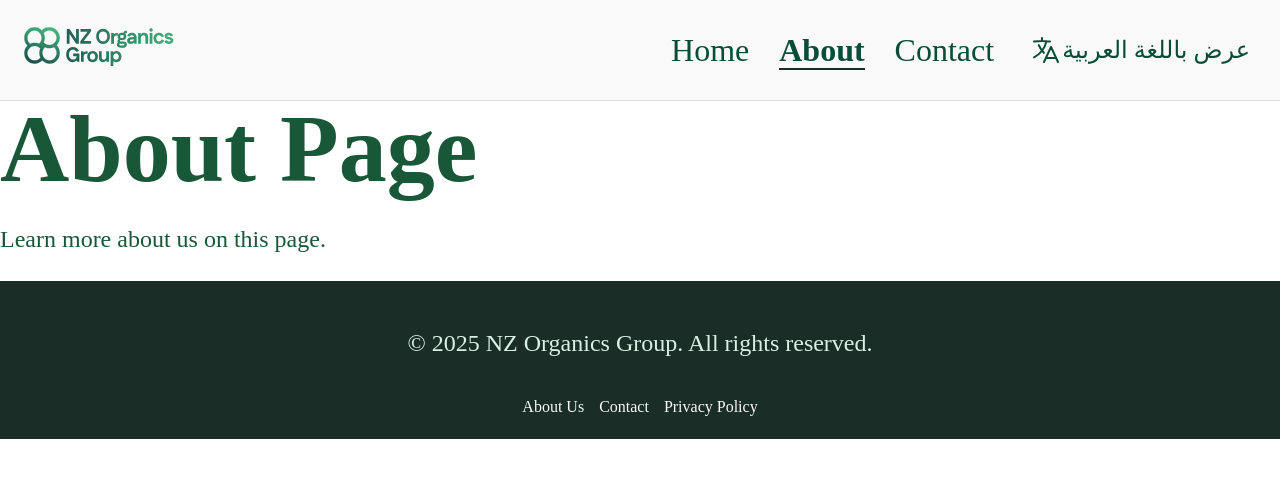
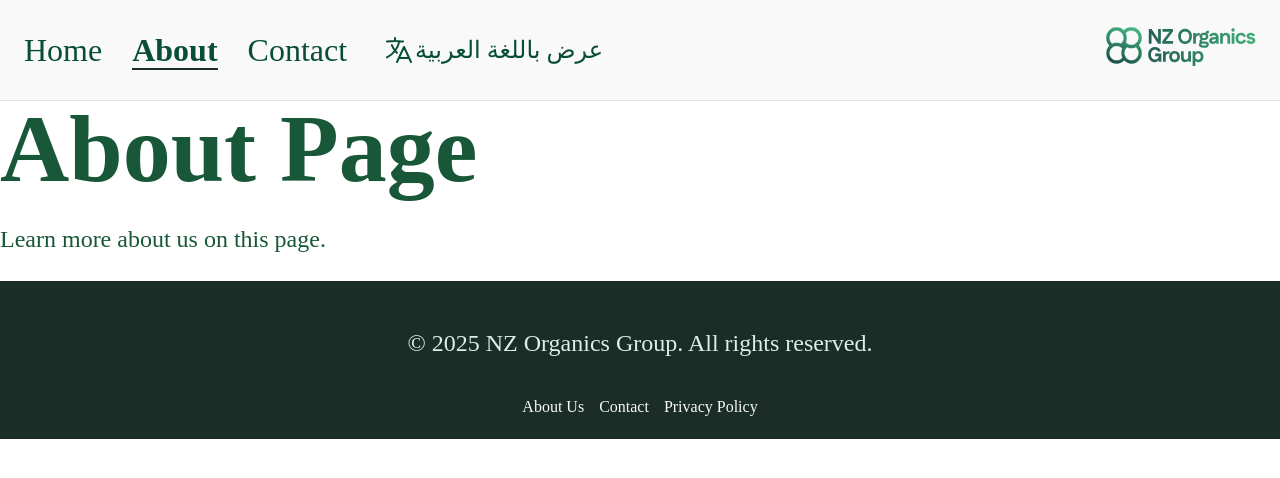
Before and after one commit to jordachemac/portfolio, a React (Vite) app: page /about in a window 1280 px wide. Shown: the top 478 px of the page. Built offline with nearby package versions, Linux system fonts and the light colour scheme; a web font is replaced by a local one.

Commit message:
disable direction switching on header

```diff
--- a/src/components/Header/header.module.scss
+++ b/src/components/Header/header.module.scss
@@ -1,7 +1,9 @@
 @use 'sass:color';
 
 .header {
+    direction: ltr;
     height: 64px;
+
     display: flex;
     justify-content: space-between;
     align-items: center;
@@ -16,6 +18,7 @@
 }
 
 .logo {
+    order: 1;
     img {
         width: 150px;
     }
```
